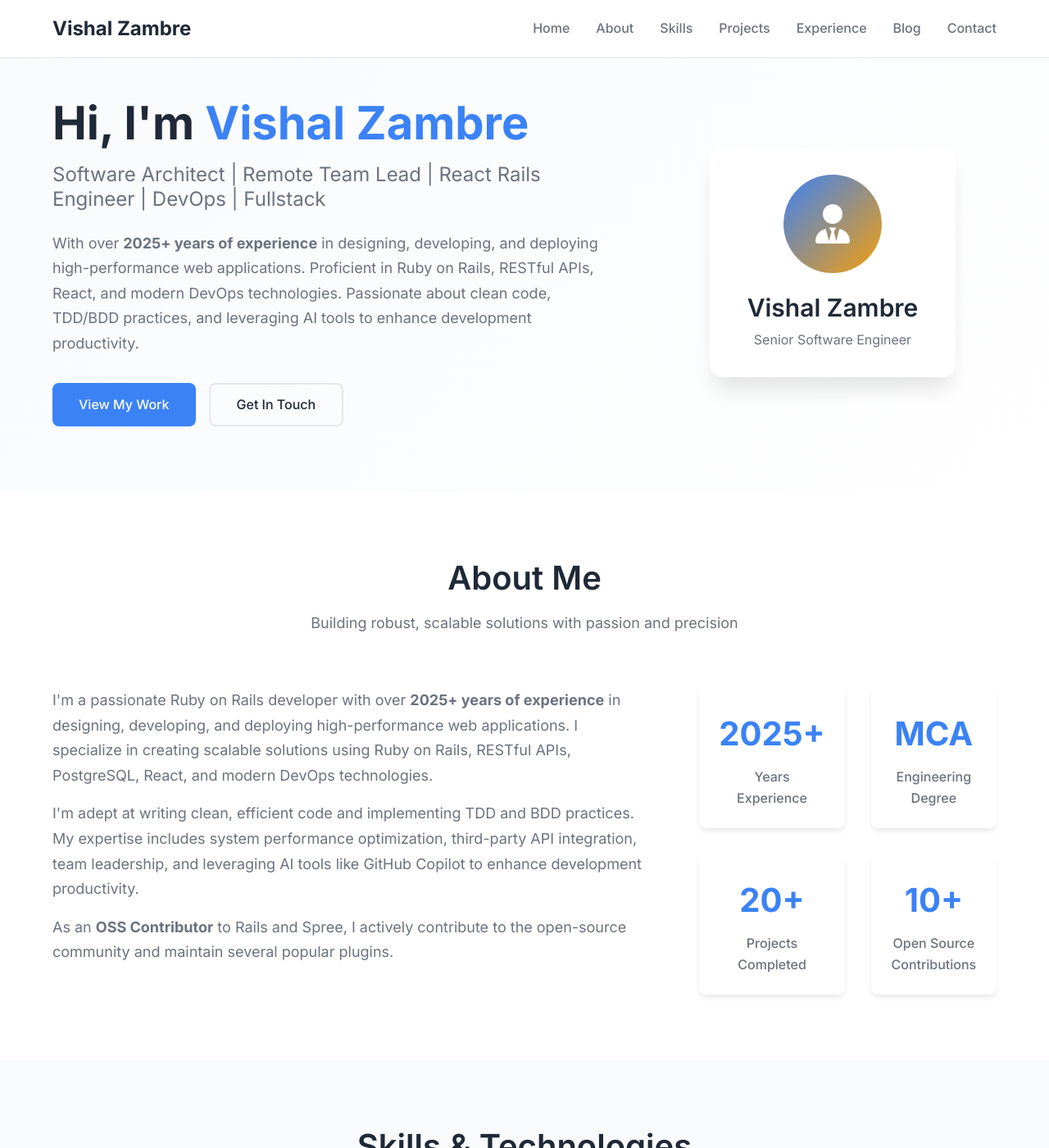
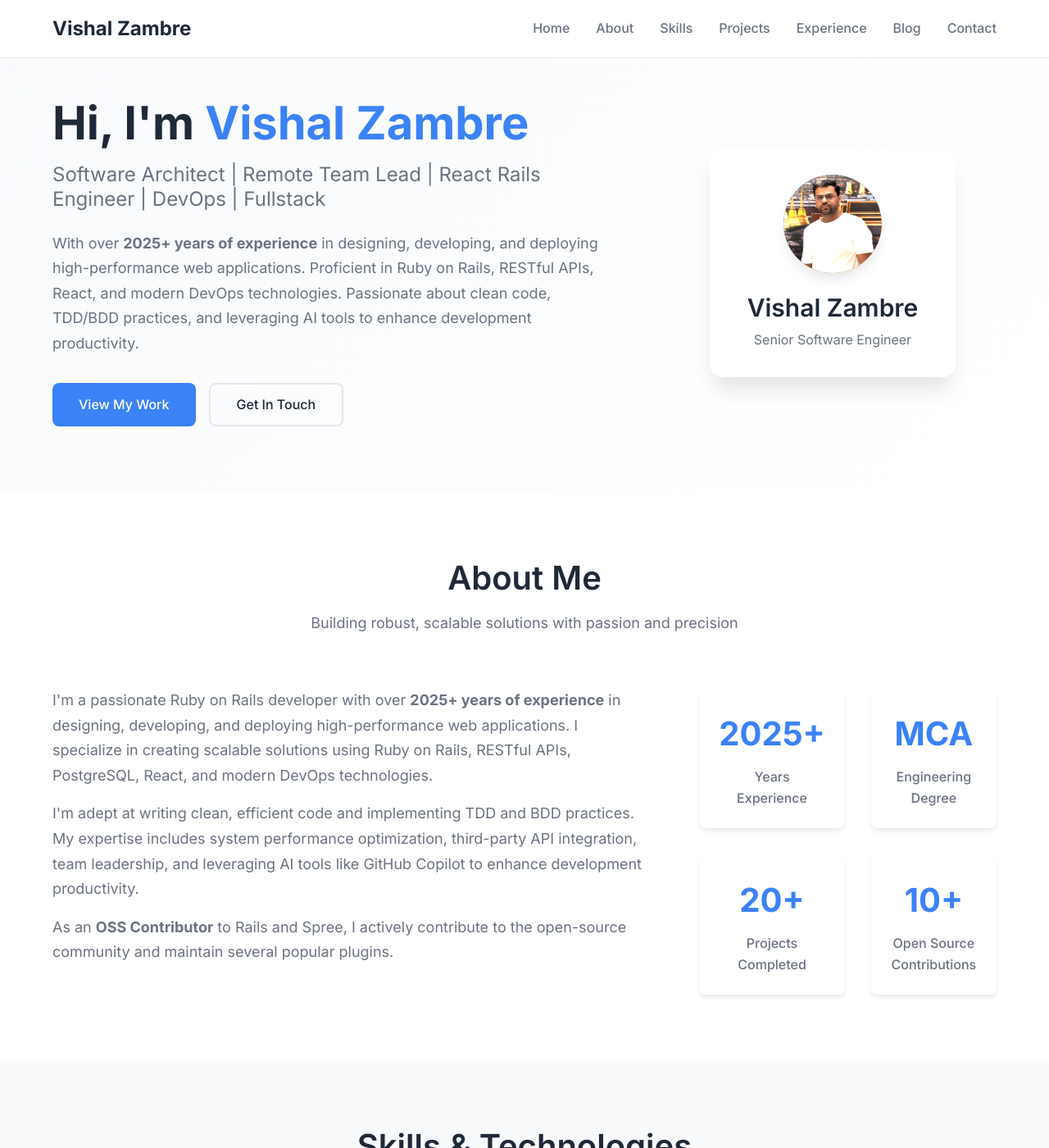
Before and after one commit to vishalzambre/vishalzambre.github.io, a Jekyll site: the page built from about.markdown, in a window 1280 px wide and 1400 px high. Shown: the whole window at 82% size. Built offline with Jekyll 4.4.1, drawn with Linux system fonts in a browser that asks for light colours.

```diff
--- a/_layouts/home.html
+++ b/_layouts/home.html
@@ -18,7 +18,7 @@ layout: portfolio
             <div class="hero-image">
                 <div class="profile-card">
                     <div class="profile-avatar">
-                        <i class="fas fa-user-tie"></i>
+                        <img src="/assets/images/profile.png" alt="Vishal Zambre">
                     </div>
                     <div class="profile-info">
                         <h3>{{ site.title }}</h3>
--- a/_layouts/post.html
+++ b/_layouts/post.html
@@ -128,8 +128,8 @@ layout: portfolio
             <div class="sidebar-widget author-widget">
                 <h4>About the Author</h4>
                 <div class="author-bio">
-                    <div class="author-avatar">
-                        <i class="fas fa-user-tie"></i>
+                    <div class="profile-avatar">
+                        <img src="/assets/images/profile.png" alt="Vishal Zambre">
                     </div>
                     <div class="author-details">
                         <h5>{{ site.title }}</h5>
--- a/about.markdown
+++ b/about.markdown
@@ -31,7 +31,7 @@ sitemap:
             <div class="hero-image">
                 <div class="profile-card">
                     <div class="profile-avatar">
-                        <i class="fas fa-user-tie"></i>
+                        <img src="/assets/images/profile.png" alt="Vishal Zambre">
                     </div>
                     <div class="profile-info">
                         <h3>{{ site.title }}</h3>
--- a/assets/css/portfolio.css
+++ b/assets/css/portfolio.css
@@ -293,6 +293,25 @@ a:hover {
     justify-content: center;
     font-size: 3rem;
     color: white;
+    overflow: hidden;
+    box-shadow: var(--shadow-lg);
+    transition: transform 0.3s ease;
+}
+
+.profile-avatar:hover {
+    transform: scale(1.05);
+}
+
+.profile-avatar img {
+    width: 100%;
+    height: 100%;
+    object-fit: cover;
+    border-radius: 50%;
+}
+
+.profile-avatar i {
+    font-size: 3rem;
+    color: white;
 }
 
 .profile-info h3 {
@@ -1493,8 +1512,6 @@ html {
 }
 
 .post-content-wrapper {
-    display: grid;
-    grid-template-columns: 1fr 300px;
     gap: 4rem;
     max-width: var(--container-max-width);
     margin: 0 auto;
@@ -1660,7 +1677,6 @@ html {
 /* Post Share */
 .post-share {
     margin: 3rem 0;
-    padding: 2rem;
     background-color: var(--bg-secondary);
     border-radius: var(--border-radius);
     text-align: center;
```
Also changed, not shown: assets/images/profile.png (added), 2 other files.
